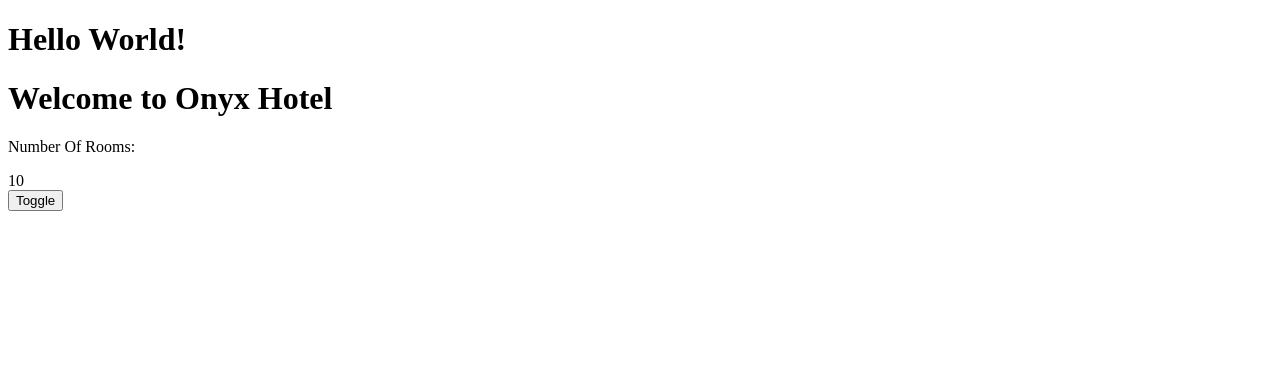
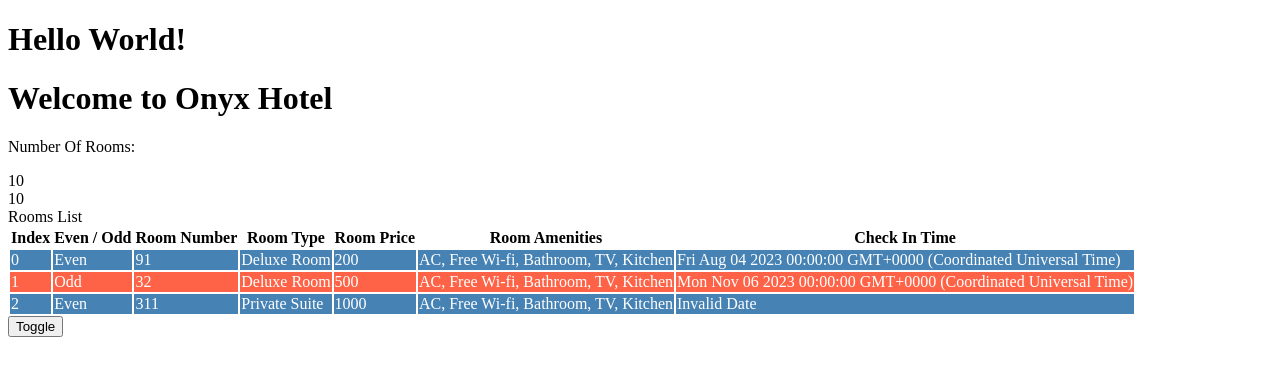
Before and after one commit to flavioalibeaj/Angular_demo, an Angular app in the folder hotelInventoryApp/: page / in a window 1280 px wide. Shown: the top 376 px of the page. Built offline with nearby package versions, Linux system fonts and the light colour scheme.

Commit message:
Built-in Directives

```diff
--- a/hotelInventoryApp/src/app/app.component.ts
+++ b/hotelInventoryApp/src/app/app.component.ts
@@ -7,4 +7,6 @@ import { Component } from '@angular/core';
 })
 export class AppComponent {
   title = 'hotelInventoryApp';
+
+  role = "User"
 }
--- a/hotelInventoryApp/src/app/rooms/rooms.component.html
+++ b/hotelInventoryApp/src/app/rooms/rooms.component.html
@@ -3,4 +3,32 @@
     <p>Number Of Rooms:</p>
     <div [innerText]="numberOfRooms"></div>
 </div>
+
+{{room?.availableRooms ?? "No rooms"}}
+
+<div *ngIf="room.availableRooms > 0">
+    Rooms List
+    <table>
+        <tr>
+            <th>Index</th>
+            <th>Even / Odd</th>
+            <th>Room Number</th>
+            <th>Room Type</th>
+            <th>Room Price</th>
+            <th>Room Amenities</th>
+            <th>Check In Time</th>
+        </tr>
+        <tr [ngClass]="e? 'even' : 'odd'" *ngFor="let room of roomList; let i = index; let e = even; let o = odd">
+            <td>{{i}}</td>
+            <td>{{e? "Even" : "Odd"}}</td>
+            <td>{{room.roomNumber}}</td>
+            <td>{{room.roomType}}</td>
+            <td>{{room.price}}</td>
+            <td>{{room.amenities}}</td>
+            <td>{{room.checkInTime}}</td>
+        </tr>
+    </table>
+    <!-- {{roomList}} -->
+</div>
+
 <button (click)="toggle()">Toggle</button>
--- a/hotelInventoryApp/src/app/rooms/rooms.component.scss
+++ b/hotelInventoryApp/src/app/rooms/rooms.component.scss
@@ -0,0 +1,9 @@
+.even{
+    background-color: steelblue;
+    color: white;
+}
+
+.odd{
+    background-color: tomato;
+    color: white;
+}
--- a/hotelInventoryApp/src/app/rooms/rooms.component.ts
+++ b/hotelInventoryApp/src/app/rooms/rooms.component.ts
@@ -1,4 +1,5 @@
 import { Component } from '@angular/core';
+import { Room, RoomList } from './rooms';
 
 @Component({
   selector: 'app-rooms',
@@ -7,8 +8,47 @@ import { Component } from '@angular/core';
 })
 export class RoomsComponent {
   hotelName: string = "Onyx Hotel"
+
   numberOfRooms: number = 10
+
   hideRooms: boolean = false
+
+  room: Room = {
+    totalRooms: 20,
+    availableRooms: 10,
+    bookedRooms: 5
+  }
+
+  roomList: RoomList[] = [
+    {
+      roomNumber: 91,
+      roomType: "Deluxe Room",
+      amenities: "AC, Free Wi-fi, Bathroom, TV, Kitchen",
+      price: 200,
+      photos: "https://images.unsplash.com/photo-1591088398332-8a7791972843?ixlib=rb-4.0.3&ixid=MnwxMjA3fDB8MHxwaG90by1wYWdlfHx8fGVufDB8fHx8&auto=format&fit=crop&w=1074&q=80",
+      checkInTime: new Date("08-04-2023"),
+      checkOutTime: new Date("11-04-2023")
+    },
+    {
+      roomNumber: 32,
+      roomType: "Deluxe Room",
+      amenities: "AC, Free Wi-fi, Bathroom, TV, Kitchen",
+      price: 500,
+      photos: "https://images.unsplash.com/photo-1591088398332-8a7791972843?ixlib=rb-4.0.3&ixid=MnwxMjA3fDB8MHxwaG90by1wYWdlfHx8fGVufDB8fHx8&auto=format&fit=crop&w=1074&q=80",
+      checkInTime: new Date("11-06-2023"),
+      checkOutTime: new Date("14-06-2023")
+    },
+    {
+      roomNumber: 311,
+      roomType: "Private Suite",
+      amenities: "AC, Free Wi-fi, Bathroom, TV, Kitchen",
+      price: 1000,
+      photos: "https://images.unsplash.com/photo-1591088398332-8a7791972843?ixlib=rb-4.0.3&ixid=MnwxMjA3fDB8MHxwaG90by1wYWdlfHx8fGVufDB8fHx8&auto=format&fit=crop&w=1074&q=80",
+      checkInTime: new Date("28-09-2023"),
+      checkOutTime: new Date("30-09-2023")
+    }
+  ]
+
   toggle = (): void => {
     this.hideRooms = !this.hideRooms
   }
--- /dev/null
+++ b/hotelInventoryApp/src/app/rooms/rooms.ts
@@ -0,0 +1,17 @@
+import { NumericLiteral } from "typescript"
+
+export interface Room {
+    totalRooms: number
+    availableRooms: number
+    bookedRooms: number
+}
+
+export interface RoomList {
+    roomNumber: number
+    roomType: string
+    amenities: string
+    price: number
+    photos: string
+    checkInTime: Date
+    checkOutTime: Date
+}
```
Also changed, not shown: hotelInventoryApp/src/app/app.component.html (+11 -0 lines).
